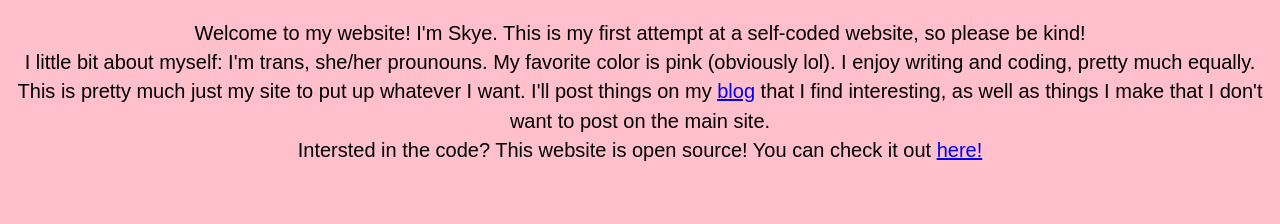
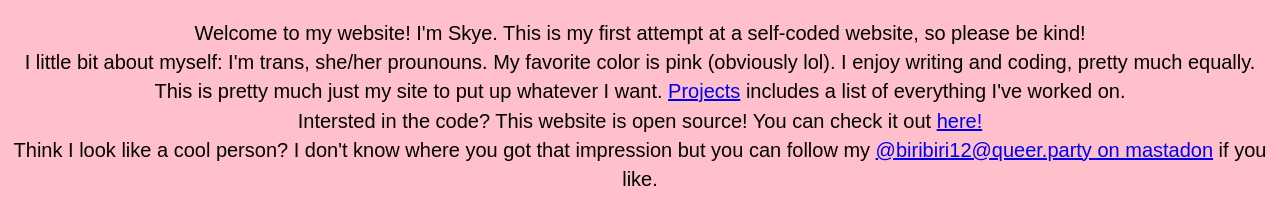
Before and after one commit to skyethepinkcat/skyesite, a plain HTML site: page about.html in a window 1280 px wide. Shown: the part 130-354 px from the top of the page. Drawn offline with Linux system fonts and the light colour scheme; a web font is replaced by a local one.

Commit message:
Updated about file

```diff
--- a/about.html
+++ b/about.html
@@ -29,8 +29,10 @@
 		<div class ="content" align="center">
 			<p class="about">Welcome to my website! I'm Skye. This is my first attempt at a self-coded website, so please be kind! <br>
 			I little bit about myself: I'm trans, she/her prounouns. My favorite color is pink (obviously lol). I enjoy writing and coding, pretty much equally. <br>
-			This is pretty much just my site to put up whatever I want. I'll post things on my <a href="https://blog.skyenet.online">blog</a> that I find interesting, as well as things I make that I don't want to post on the main site.<br>
-			Intersted in the code? This website is open source! You can check it out <a href="https://gitlab.com/BiriBiri12/skyenet">here!</a></p>
+			This is pretty much just my site to put up whatever I want. <a href="projects.html">Projects</a> includes a list of everything I've worked on.<br>
+			Intersted in the code? This website is open source! You can check it out <a href="https://gitlab.com/BiriBiri12/skyenet">here!</a><br>
+			Think I look like a cool person? I don't know where you got that impression but you can follow my <a href="https://queer.party/@biribiri12">@biribiri12@queer.party on mastadon</a> if you like.
+			</p>
 		</div>
 	</body>
 </html>
```
